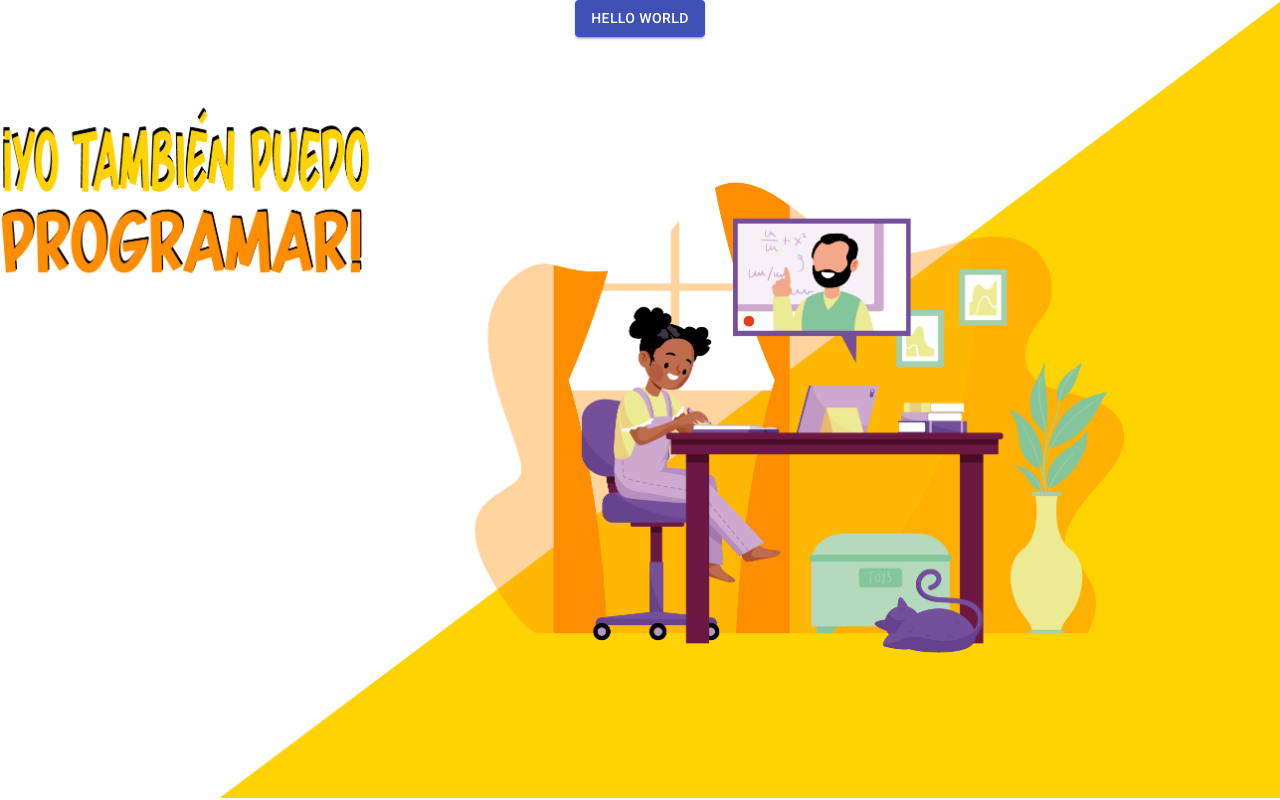
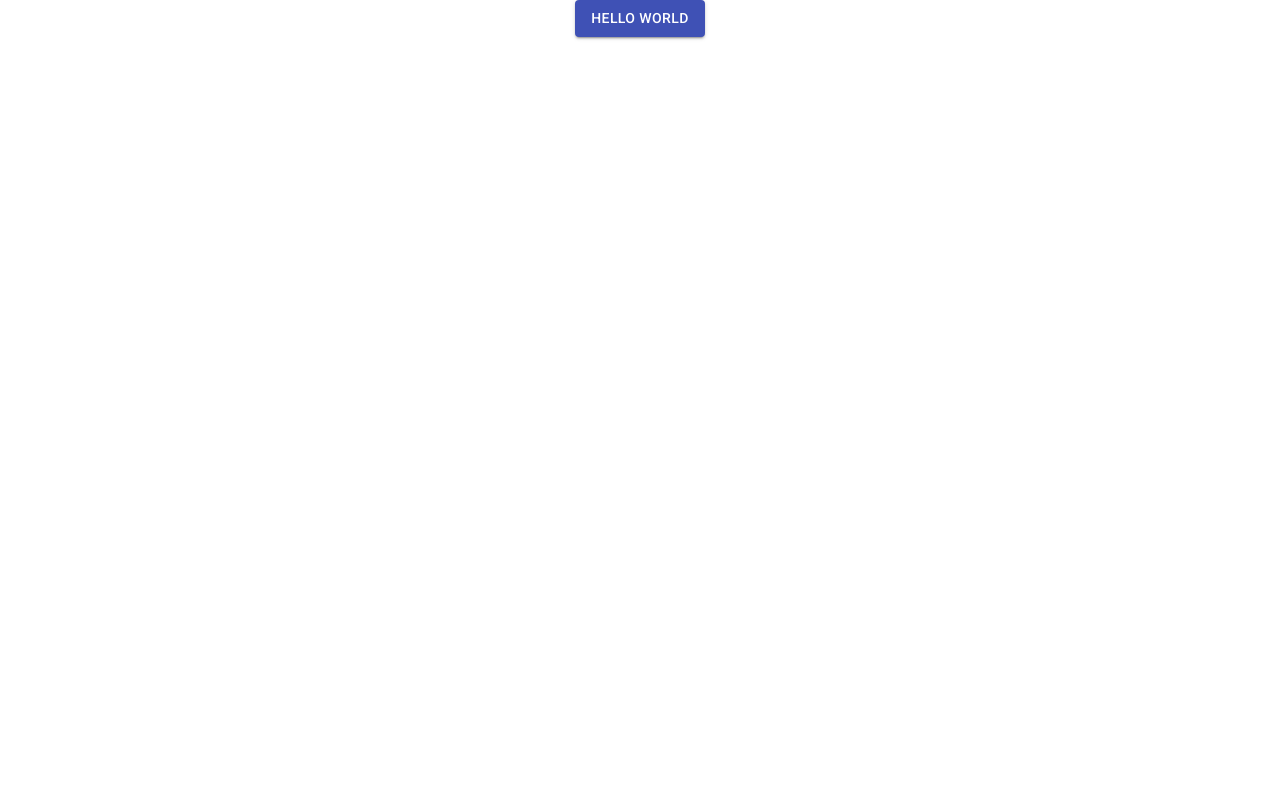
Before and after one commit to DeeRo-dev/Henry-Kids, a React (Create React App) app in the folder client/: page / in a window 1280 px wide. Built offline with nearby package versions, Linux system fonts and the light colour scheme.

Commit message:
background landing

```diff
--- a/client/src/components/LandingPage/LandingPage.module.css
+++ b/client/src/components/LandingPage/LandingPage.module.css
@@ -8,17 +8,16 @@
   height: 100vh;
 }
 .background {
- background: url("./landing.png");
+/*  background: url("./landing.png");  */
   background-repeat: no-repeat;
   background-position: center;
-  background-size: 100vw;
+  background-size: cover;
   width: 100vw;
 
 }
 
 .btn{
-  margin-top: 50vh;
-  /* background-color: black; */
+  background-color: var(--amarillo);
 }
 
 .btn:hover{
```
Also changed, not shown: client/src/components/LandingPage/landing.png.
